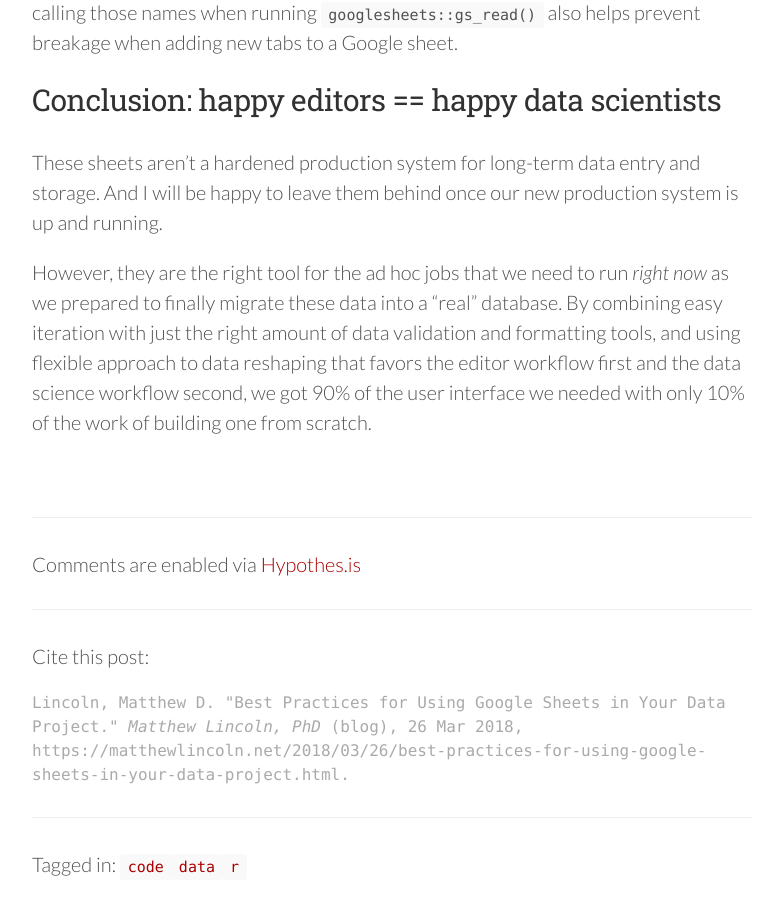
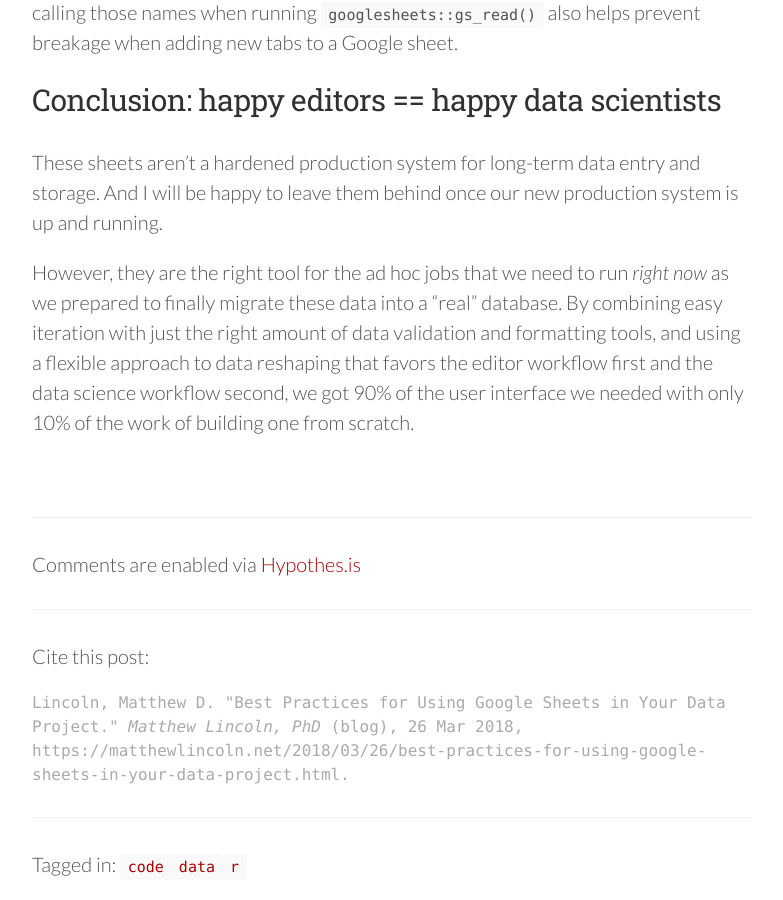
Before and after one commit to mdlincoln/mdlincoln.github.io, a Jekyll site: the page built from _posts/2018-03-26-best-practices-for-using-google-sheets-in-your-data-project.md, in a window 1280 px wide and 900 px high, scrolled down 7592 px. Shown: the whole window, without its empty margins (248-1031 px from the left). Built offline with Jekyll 4.4.1, drawn with Linux system fonts in a browser that asks for light colours; nearby versions of some CDN libraries.

Commit message:
typo fix

```diff
--- a/_posts/2018-03-26-best-practices-for-using-google-sheets-in-your-data-project.md
+++ b/_posts/2018-03-26-best-practices-for-using-google-sheets-in-your-data-project.md
@@ -136,4 +136,4 @@ These sheets aren't a hardened production system for long-term data entry and st
 And I will be happy to leave them behind once our new production system is up and running.
 
 However, they are the right tool for the ad hoc jobs that we need to run _right now_ as we prepared to finally migrate these data into a "real" database.
-By combining easy iteration with just the right amount of data validation and formatting tools, and using flexible approach to data reshaping that favors the editor workflow first and the data science workflow second, we got 90% of the user interface we needed with only 10% of the work of building one from scratch.
+By combining easy iteration with just the right amount of data validation and formatting tools, and using a flexible approach to data reshaping that favors the editor workflow first and the data science workflow second, we got 90% of the user interface we needed with only 10% of the work of building one from scratch.
```
